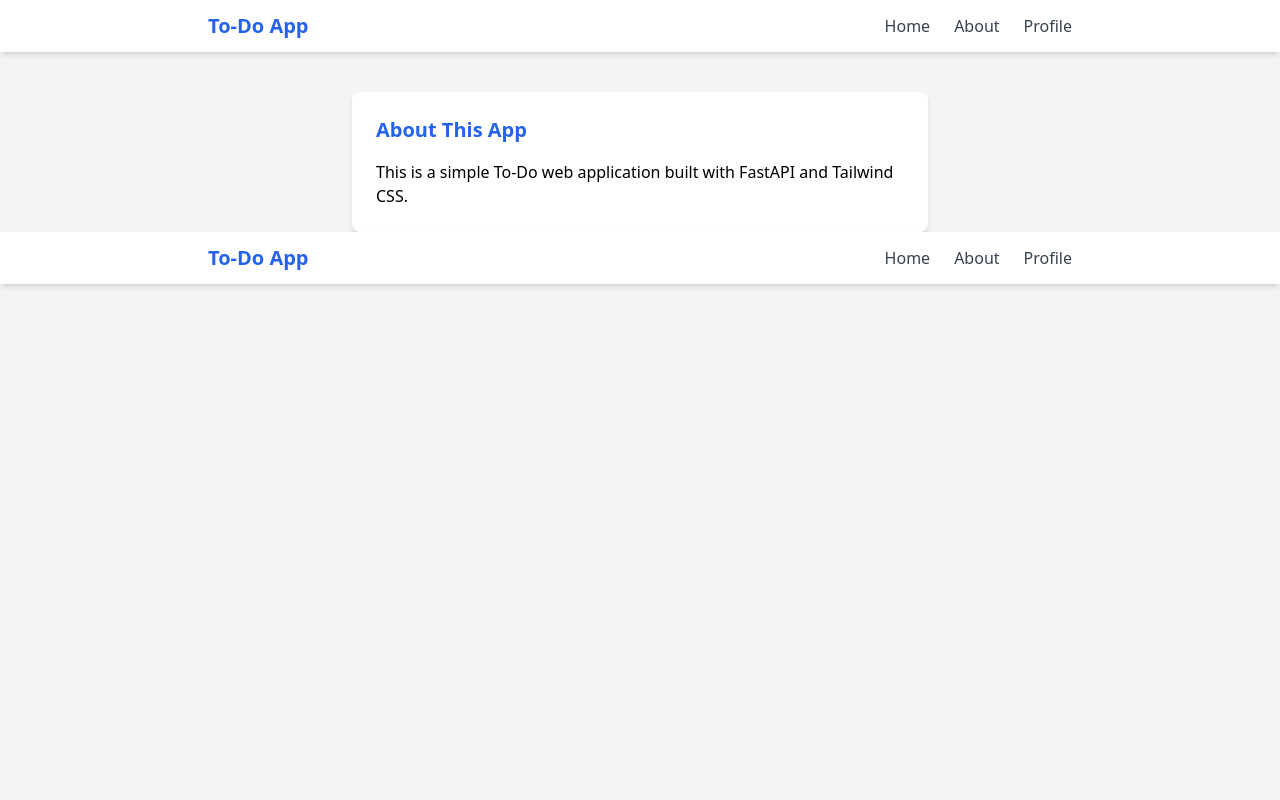
After one commit to mukeshbarnwal/to-do-list, a FastAPI app: template templates/about.html in a window 1280 px wide. The commit adds this page. Run offline with FastAPI, Linux system fonts and the light colour scheme; the template is opened without the code that fills it, so the values that code supplies are empty; some libraries are stand-ins or nearby versions.

Commit message:
added menu

```diff
--- a/main.py
+++ b/main.py
@@ -24,3 +24,10 @@ async def delete_task(task_id: int):
     if 0 <= task_id < len(tasks):
         tasks.pop(task_id)
     return RedirectResponse(url="/", status_code=303)
+@app.get("/about", response_class=HTMLResponse)
+async def about(request: Request):
+    return templates.TemplateResponse("about.html", {"request": request})
+
+@app.get("/profile", response_class=HTMLResponse)
+async def profile(request: Request):
+    return templates.TemplateResponse("profile.html", {"request": request})
--- /dev/null
+++ b/templates/about.html
@@ -0,0 +1,15 @@
+<!DOCTYPE html>
+<html>
+<head>
+  <title>About - To-Do App</title>
+  <script src="https://cdn.tailwindcss.com"></script>
+</head>
+<body class="bg-gray-100 min-h-screen">
+  {% include 'nav.html' %}
+  <div class="max-w-xl mx-auto mt-10 bg-white p-6 rounded-lg shadow-md">
+    <h2 class="text-xl font-semibold text-blue-600 mb-4">About This App</h2>
+    <p>This is a simple To-Do web application built with FastAPI and Tailwind CSS.</p>
+  </div>
+</body>
+</html>
+{% include 'nav.html' %}
--- /dev/null
+++ b/templates/nav.html
@@ -0,0 +1,11 @@
+
+<nav class="bg-white shadow-md">
+    <div class="max-w-4xl mx-auto px-4 py-3 flex justify-between items-center">
+      <span class="text-xl font-bold text-blue-600">To-Do App</span>
+      <ul class="flex space-x-6 text-gray-700 font-medium">
+        <li><a href="/" class="hover:text-blue-600">Home</a></li>
+        <li><a href="/about" class="hover:text-blue-600">About</a></li>
+        <li><a href="/profile" class="hover:text-blue-600">Profile</a></li>
+      </ul>
+    </div>
+  </nav>
```
Also changed, not shown: templates/index.html (+7 -2 lines), templates/profile.html (added, +15 -0 lines).
